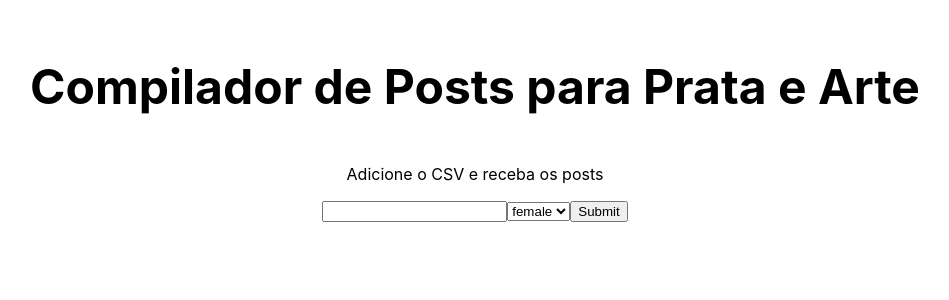
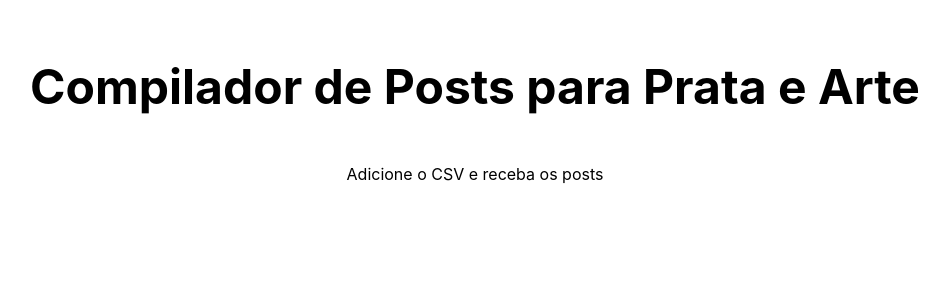
Before and after one commit to phfdonda/prata-e-arte, a Next.js app: page / in a window 1280 px wide. Shown: the top 300 px of the page, without its empty margins (165-1114 px from the left). Built offline with nearby package versions, Linux system fonts and the light colour scheme.

Commit message:
Remove react-hook-form

```diff
--- a/package.json
+++ b/package.json
@@ -9,10 +9,12 @@
     "lint": "next lint"
   },
   "dependencies": {
+    "@emotion/react": "^11.8.2",
+    "@emotion/styled": "^11.8.1",
+    "@mui/material": "^5.5.3",
     "next": "12.1.3",
     "react": "18.0.0",
     "react-dom": "18.0.0",
-    "react-hook-form": "^7.29.0",
     "sass": "^1.49.10"
   },
   "devDependencies": {
--- a/pages/index.js
+++ b/pages/index.js
@@ -1,12 +1,8 @@
 import Head from "next/head";
 import Image from "next/image";
-import { useForm } from "react-hook-form";
 import styles from "../styles/Home.module.scss";
 
 export default function Home() {
-  const { register, handleSubmit } = useForm();
-  const onSubmit = (data) => console.log(data);
-
   return (
     <div className={styles.container}>
       <Head>
@@ -22,16 +18,6 @@ export default function Home() {
         <h1 className={styles.title}>Compilador de Posts para Prata e Arte</h1>
 
         <p className={styles.description}>Adicione o CSV e receba os posts</p>
-
-        <form className={styles.form} onSubmit={handleSubmit(onSubmit)}>
-          <input {...register("firstName")} />
-          <select {...register("gender")}>
-            <option value="female">female</option>
-            <option value="male">male</option>
-            <option value="other">other</option>
-          </select>
-          <input type="submit" />
-        </form>
       </main>
     </div>
   );
```
Also changed, not shown: 1 other file (tests, documents, lock files or other folders).
